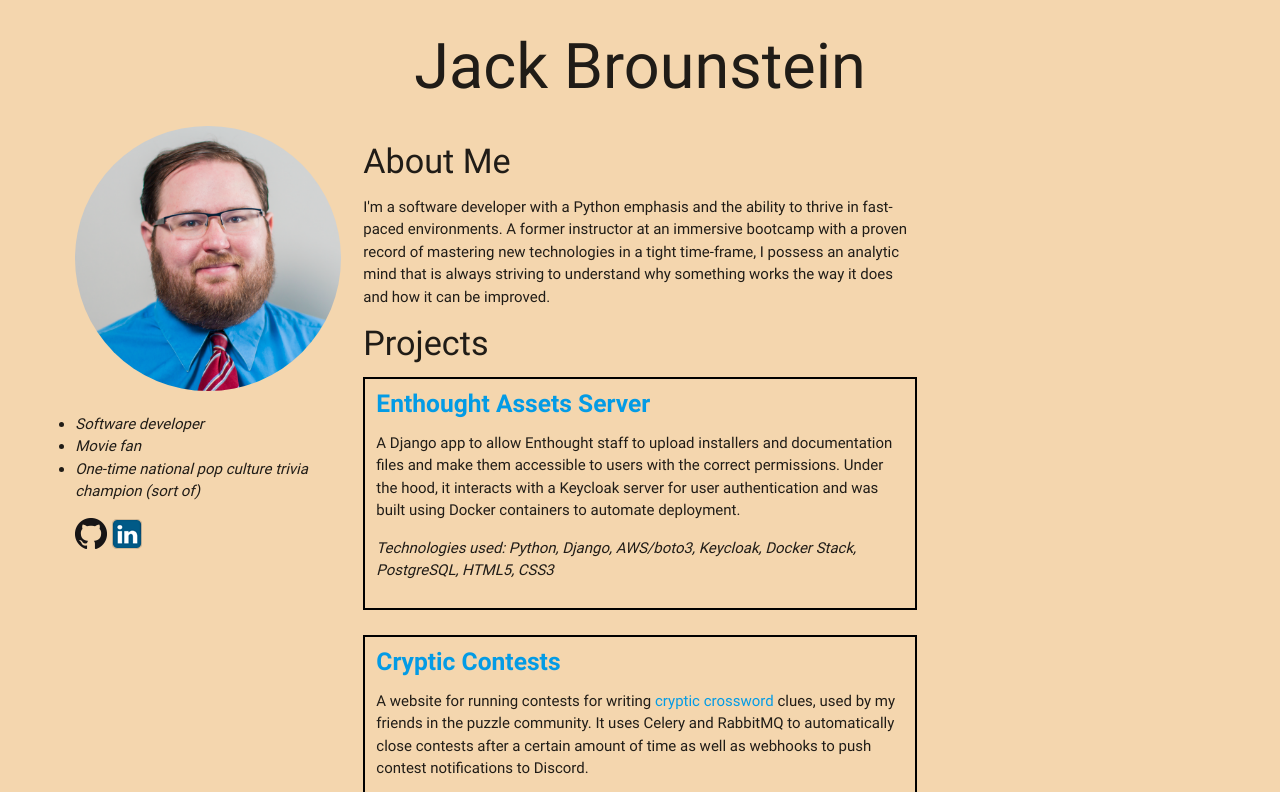
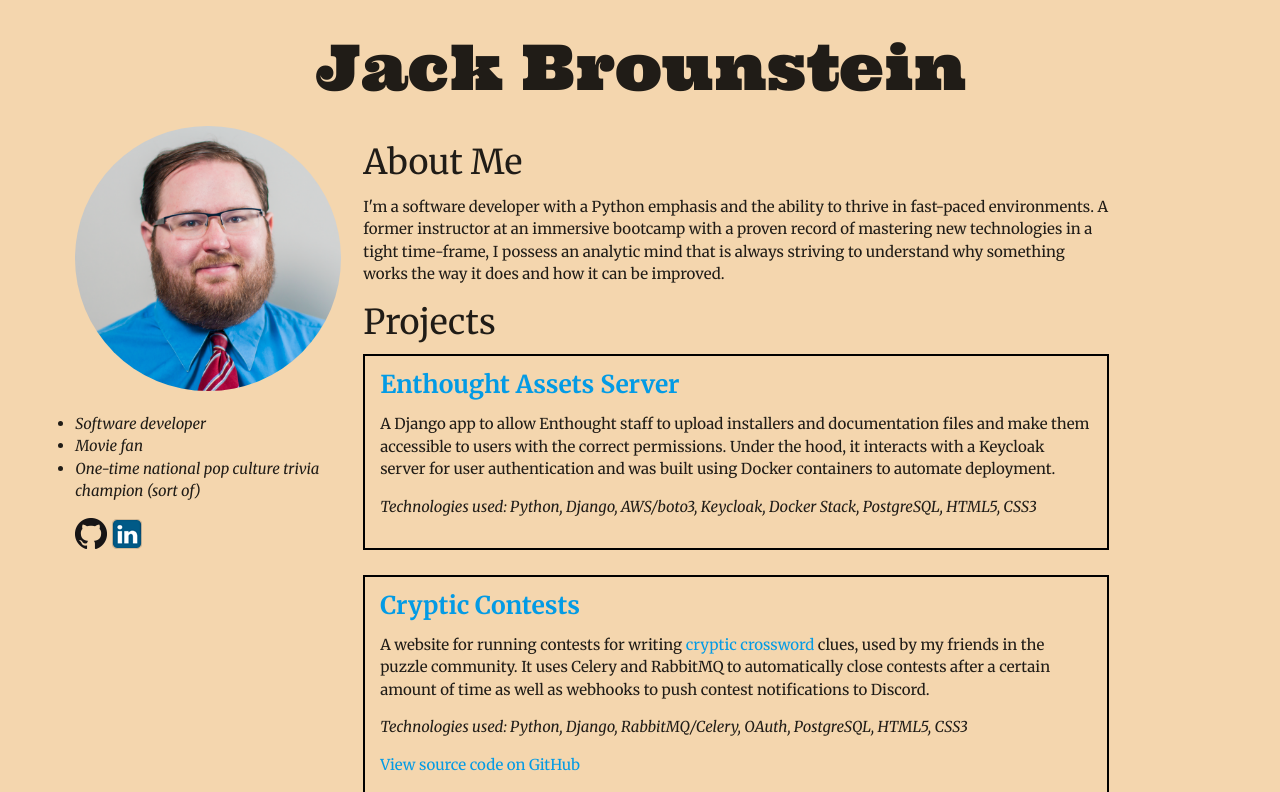
Before and after one commit to madjaqk/madjaqk.github.io, a plain HTML site: page index.html in a window 1280 px wide. Shown: the top 792 px of the page. Drawn offline with Linux system fonts and the light colour scheme.

Commit message:
style changes

```diff
--- a/css/style.css
+++ b/css/style.css
@@ -1,3 +1,19 @@
+.merriweather-body{
+  font-family: "Merriweather", serif;
+  font-optical-sizing: auto;
+  font-weight: 400;
+  font-style: normal;
+  font-variation-settings:
+    "wdth" 100;
+}
+
+.ultra-regular{
+  font-family: "Ultra", serif;
+  font-weight: 400;
+  font-style: normal;
+}
+
+
 body{
 	background-color: #F4D6AE;
 }
@@ -11,11 +27,6 @@ body{
 	border: 2px solid black;
 	margin-bottom: 25px;
 	padding: 2%;
-}
-
-#twitter-feed{
-	background-color: #E3C59D;
-	border-radius: 10px;
 }
 
 ul.about li{
--- a/index.html
+++ b/index.html
@@ -4,11 +4,19 @@
 		<title>Jack Brounstein</title>
 		<link rel="stylesheet" type="text/css" href="http://fonts.googleapis.com/icon?family=Material+Icons">
 		<link rel="stylesheet" type="text/css" href="css/materialize.min.css">
+		<!-- <link rel="preconnect" href="https://fonts.googleapis.com">
+		<link rel="preconnect" href="https://fonts.gstatic.com" crossorigin>
+		<link href="https://fonts.googleapis.com/css2?family=Merriweather:ital,opsz,wght@0,18..144,300..900;1,18..144,300..900&display=swap" rel="stylesheet"> -->
+
+		<link rel="preconnect" href="https://fonts.googleapis.com">
+		<link rel="preconnect" href="https://fonts.gstatic.com" crossorigin>
+		<link href="https://fonts.googleapis.com/css2?family=Merriweather:ital,opsz,wght@0,18..144,300..900;1,18..144,300..900&family=Ultra&display=swap" rel="stylesheet">
+
 		<link rel="stylesheet" type="text/css" href="css/style.css">
 	</head>
 	<body>
-		<div class="main-body">
-			<h1 class="header center">Jack Brounstein</h1>
+		<div class="main-body merriweather-body">
+			<h1 class="header center ultra-regular">Jack Brounstein</h1>
 			<div class="row">
 				<div class="col s12 m4 l3">
 					<img src="images/Headshot_Jack_Brounstein_Square.png" class="responsive-img circle">
@@ -20,7 +28,7 @@
 					<a href="https://github.com/madjaqk"><img src="images/GitHub-Mark-32px.png" alt="GitHub"></a>
 					<a href="https://www.linkedin.com/in/brounstein/"><img src="images/linkedin.png" alt="LinkedIn"></a>
 				</div>
-				<div class="col s12 m8 l6">
+				<div class="col s12 m8 l8">
 					<h4>About Me</h4>
 					<p>I'm a software developer with a Python emphasis and the ability to thrive in fast-paced environments.  A former instructor at an immersive bootcamp with a proven record of mastering new technologies in a tight time-frame, I possess an analytic mind that is always striving to understand why something works the way it does and how it can be improved.</p>
 					<h4>Projects</h4>
```
